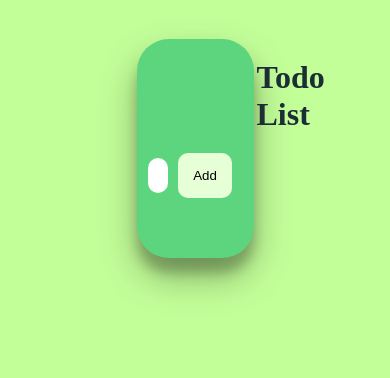
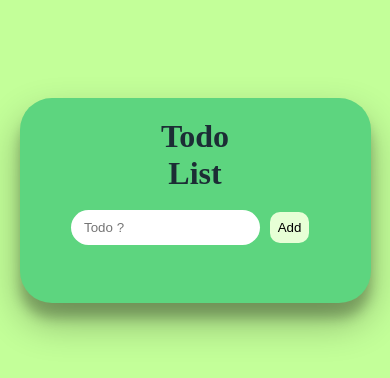
Before and after one commit to Saniya-mulla03/Todo-List, a plain HTML site: page index.html in a window 390 px wide. Drawn offline with Linux system fonts and the light colour scheme.

Commit message:
Update style.css

```diff
--- a/style.css
+++ b/style.css
@@ -77,3 +77,29 @@ span{
 span:hover{
     background: #edeef0;
 }
+/* Media Queries for Responsiveness */
+@media (max-width: 768px) {
+    .box {
+        width: 80%;
+        margin-top: 20%;
+    }
+    #todo-input {
+        width: 70%;
+    }
+    #add-btn {
+        padding: 10px;
+    }
+}
+
+@media (max-width: 480px) {
+    .box {
+        width: 90%;
+        margin-top: 25%;
+    }
+    #todo-input {
+        width: 65%;
+    }
+    #add-btn {
+        padding: 8px;
+    }
+}
```
